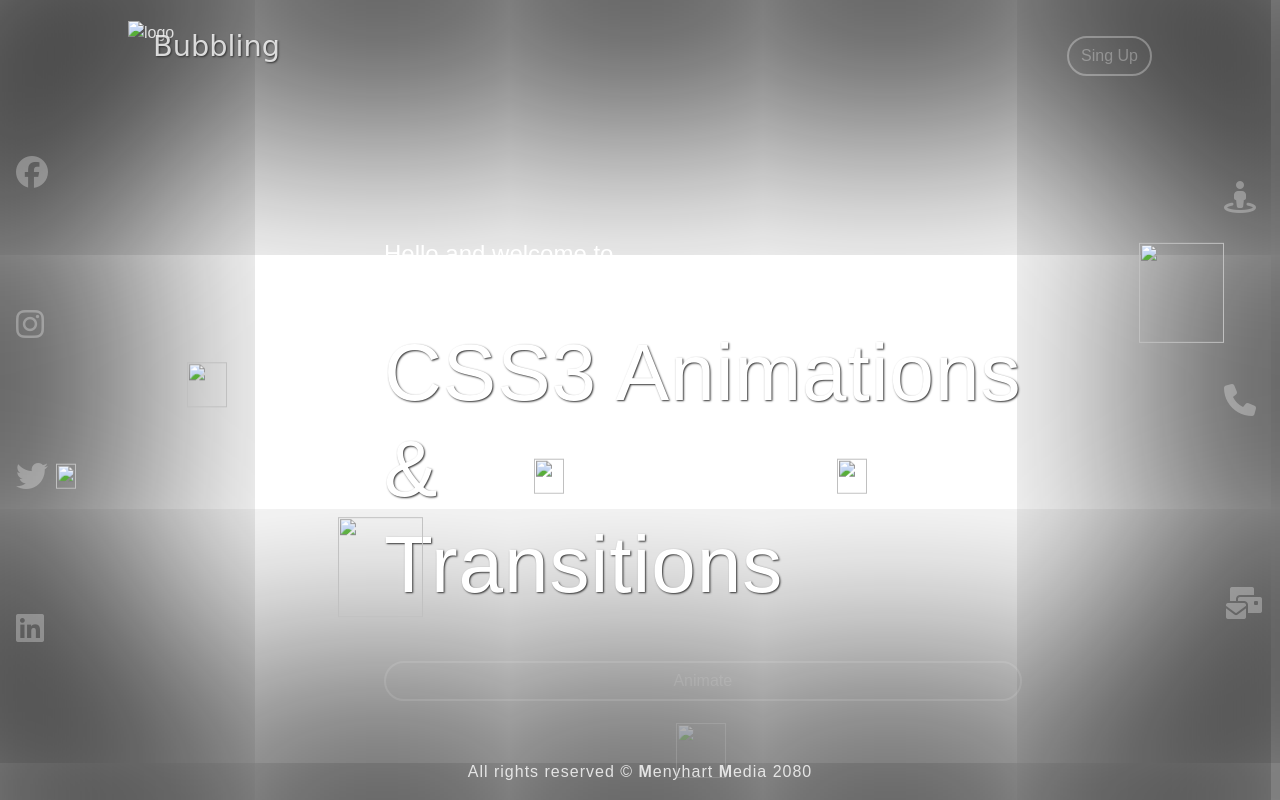
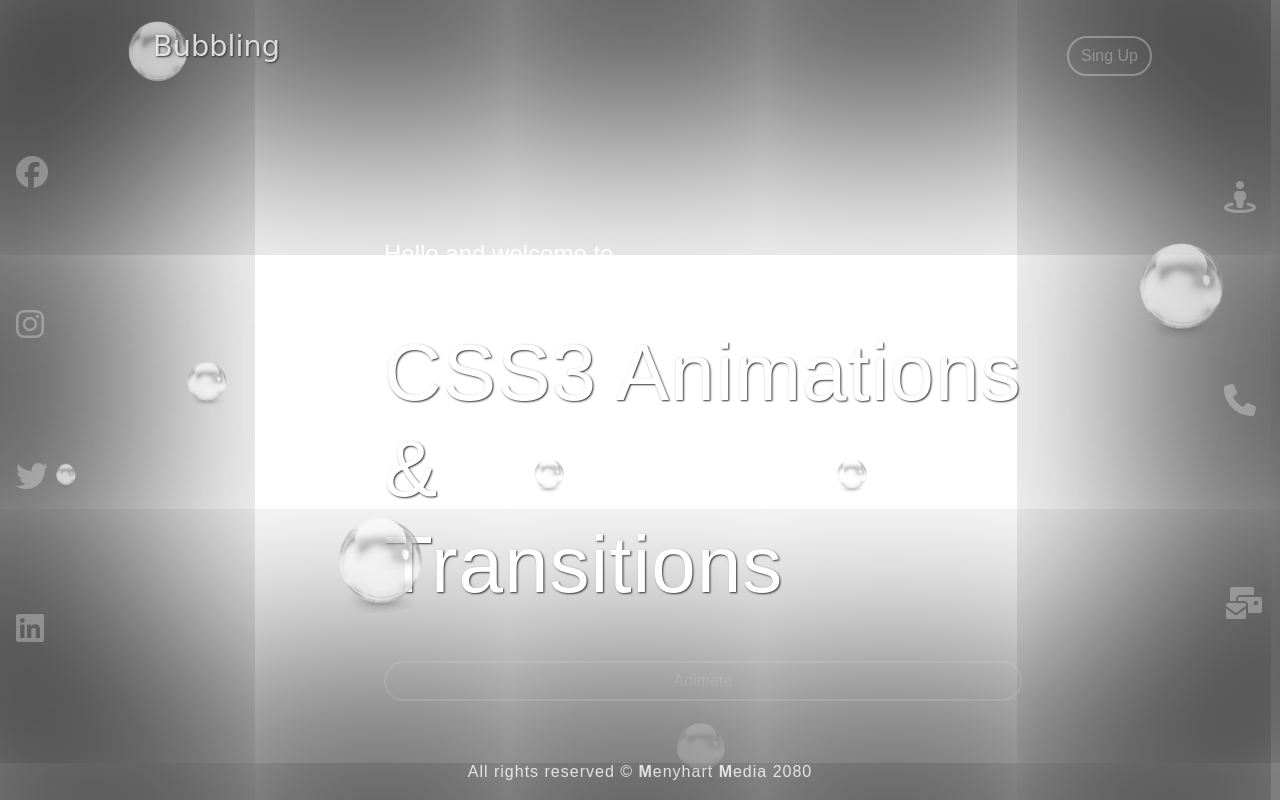
Before and after one commit to BreakerFeeder/bupblesite, a plain HTML site: page index.html in a window 1280 px wide. Drawn offline with nearby package versions, Linux system fonts and the light colour scheme; the site is published under a folder, as on GitHub Pages, so addresses that start at the root find nothing.

Commit message:
Update index.html

```diff
--- a/index.html
+++ b/index.html
@@ -12,7 +12,7 @@
 <body>
     <main class="main-container">
         <nav id="nav">
-          <img src="/img/25068-6-bubbles-file.png" id="logo" alt="logo" />
+          <img src="img/25068-6-bubbles-file.png" id="logo" alt="logo" />
           <label for="logo" class="hover">Bubbling</label>
           <button class="btn hover">Sing Up</button>
         </nav>
@@ -53,14 +53,14 @@
         </footer>
 
         <div id="Bubbles">
-          <img src="/img/25068-6-bubbles-file.png" alt="" />
-          <img src="/img/25068-6-bubbles-file.png" alt="" />
-          <img src="/img/25068-6-bubbles-file.png" alt="" />
-          <img src="/img/25068-6-bubbles-file.png" alt="" />
-          <img src="/img/25068-6-bubbles-file.png" alt="" />
-          <img src="/img/25068-6-bubbles-file.png" alt="" />
-          <img src="/img/25068-6-bubbles-file.png" alt="" />
-          <img src="/img/25068-6-bubbles-file.png" alt="" />
+          <img src="img/25068-6-bubbles-file.png" alt="" />
+          <img src="img/25068-6-bubbles-file.png" alt="" />
+          <img src="img/25068-6-bubbles-file.png" alt="" />
+          <img src="img/25068-6-bubbles-file.png" alt="" />
+          <img src="img/25068-6-bubbles-file.png" alt="" />
+          <img src="img/25068-6-bubbles-file.png" alt="" />
+          <img src="img/25068-6-bubbles-file.png" alt="" />
+          <img src="img/25068-6-bubbles-file.png" alt="" />
         </div>
       </main>
 </body>
```
